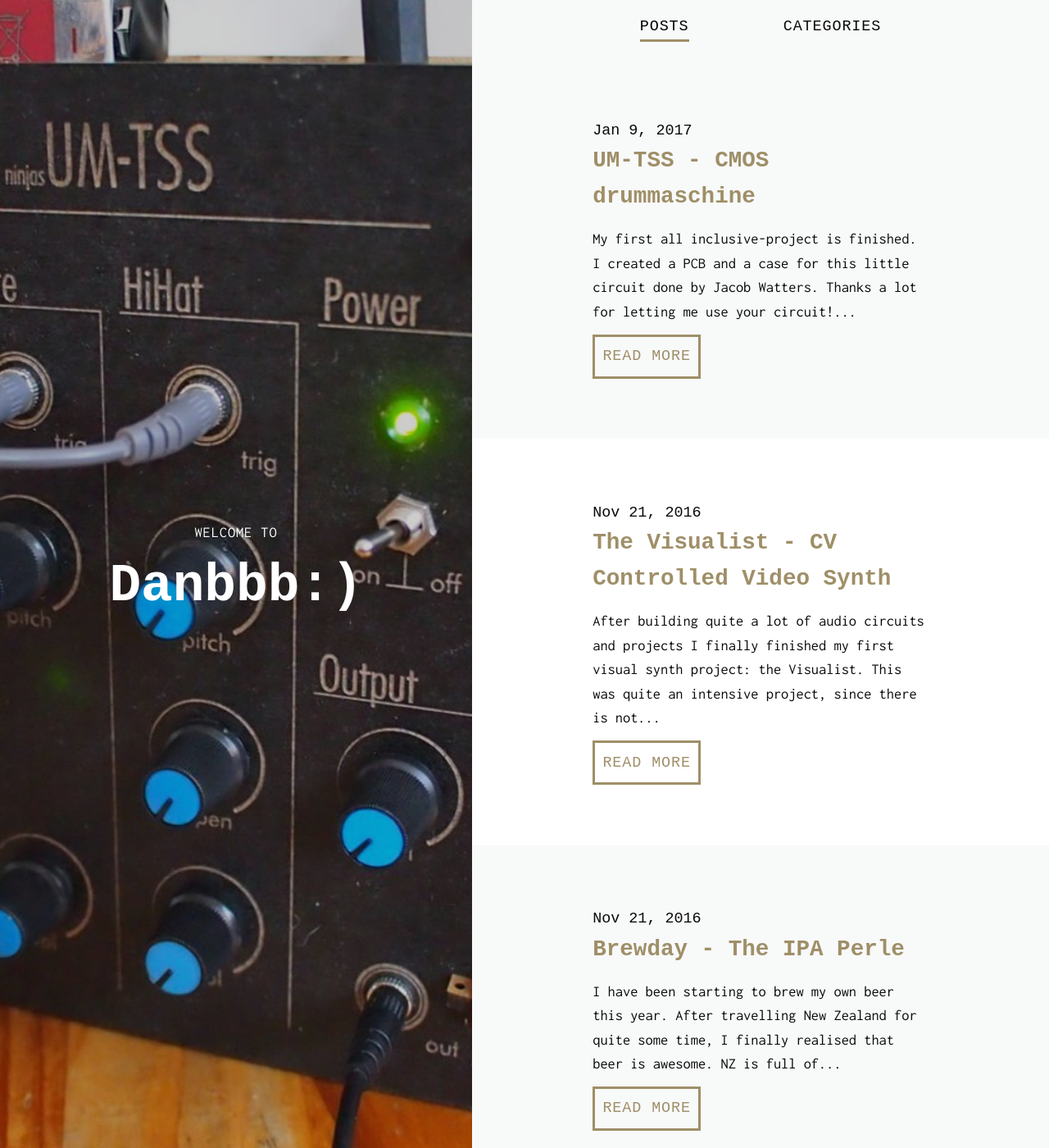
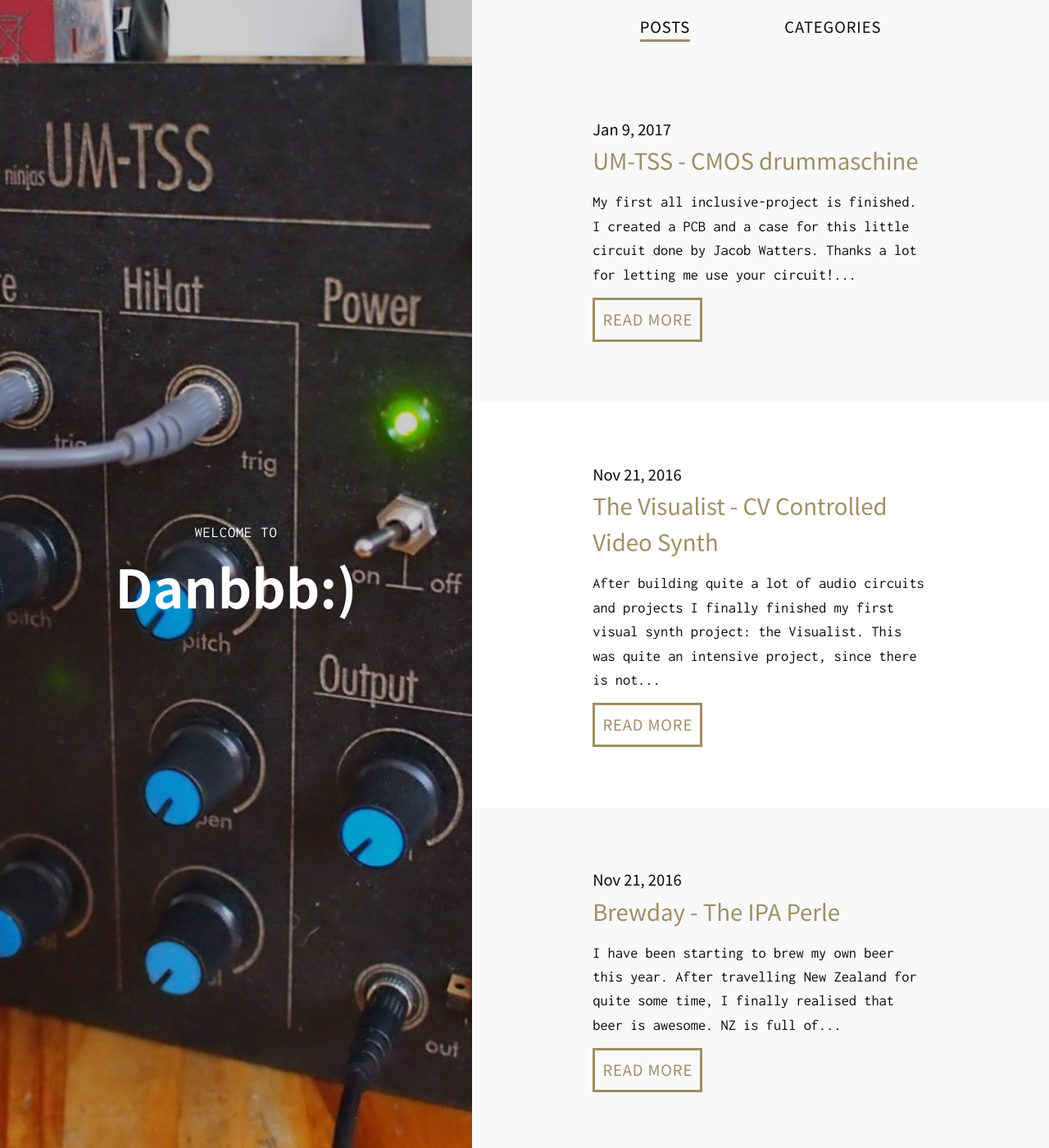
Before and after one commit to danb11/danb11.github.io, a Jekyll site: the page built from index.html, in a window 1280 px wide and 1400 px high. Shown: the whole window at 82% size. Built offline with Jekyll 4.4.1, drawn with Linux system fonts in a browser that asks for light colours; nearby versions of some CDN libraries; the list of posts is cut into pages by our own code.

Commit message:
add font

```diff
--- a/_sass/_base.scss
+++ b/_sass/_base.scss
@@ -1,9 +1,11 @@
 /**
  * Base Variables
  */
-$font-header: 'Space', monospace;
-$font-body: 'Inconsolata', monospace;
-$font-post: 'Lora', serif;
+
+ @import url(http://fonts.googleapis.com/earlyaccess/notosanskr.css);
+$font-header: 'Space','Noto Sans KR', monospace;
+$font-body: 'Inconsolata','Noto Sans KR', monospace;
+$font-post: 'Lora','Noto Sans KR', serif;
 
 $color1: #9f8f68;
 $color2: #9f8f68;
@@ -37,6 +39,7 @@ body {
   font-feature-settings: 'liga' 0;
   font-size: 100%;
   line-height: 1.6;
+  font-weight: 200;
 
   @media (min-width: $mq-xs) {
     font-size: 102.5%;
@@ -65,12 +68,15 @@ body {
 
 h1, h2 {
   margin: 0;
+  font-weight: 400;
 
   font-family: $font-header;
+
 }
 
 h1 {
   $fontSize: 3em;
+  font-weight: 600;
 
   @media (min-width: $mq-md) {
     font-size: $fontSize;
```
